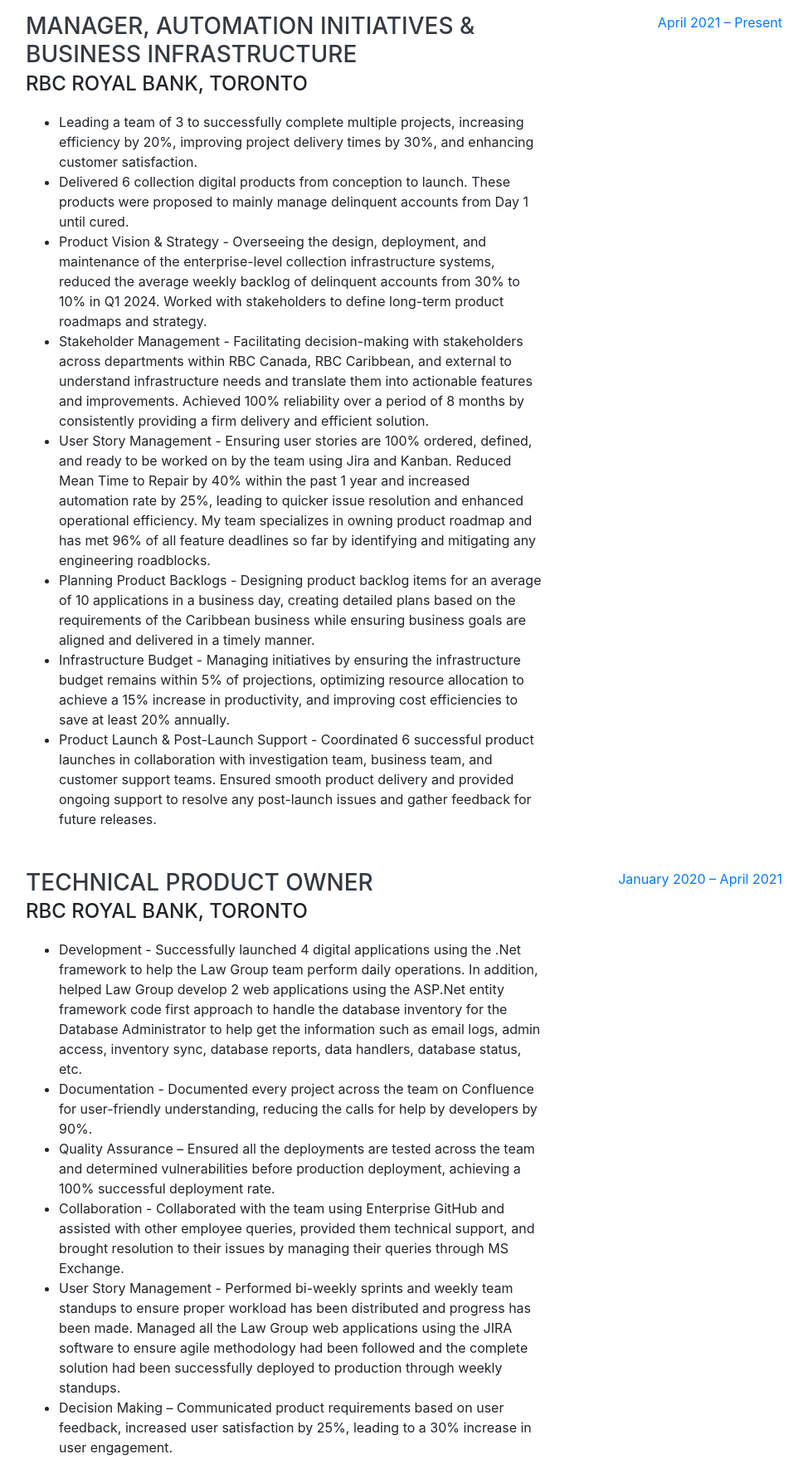
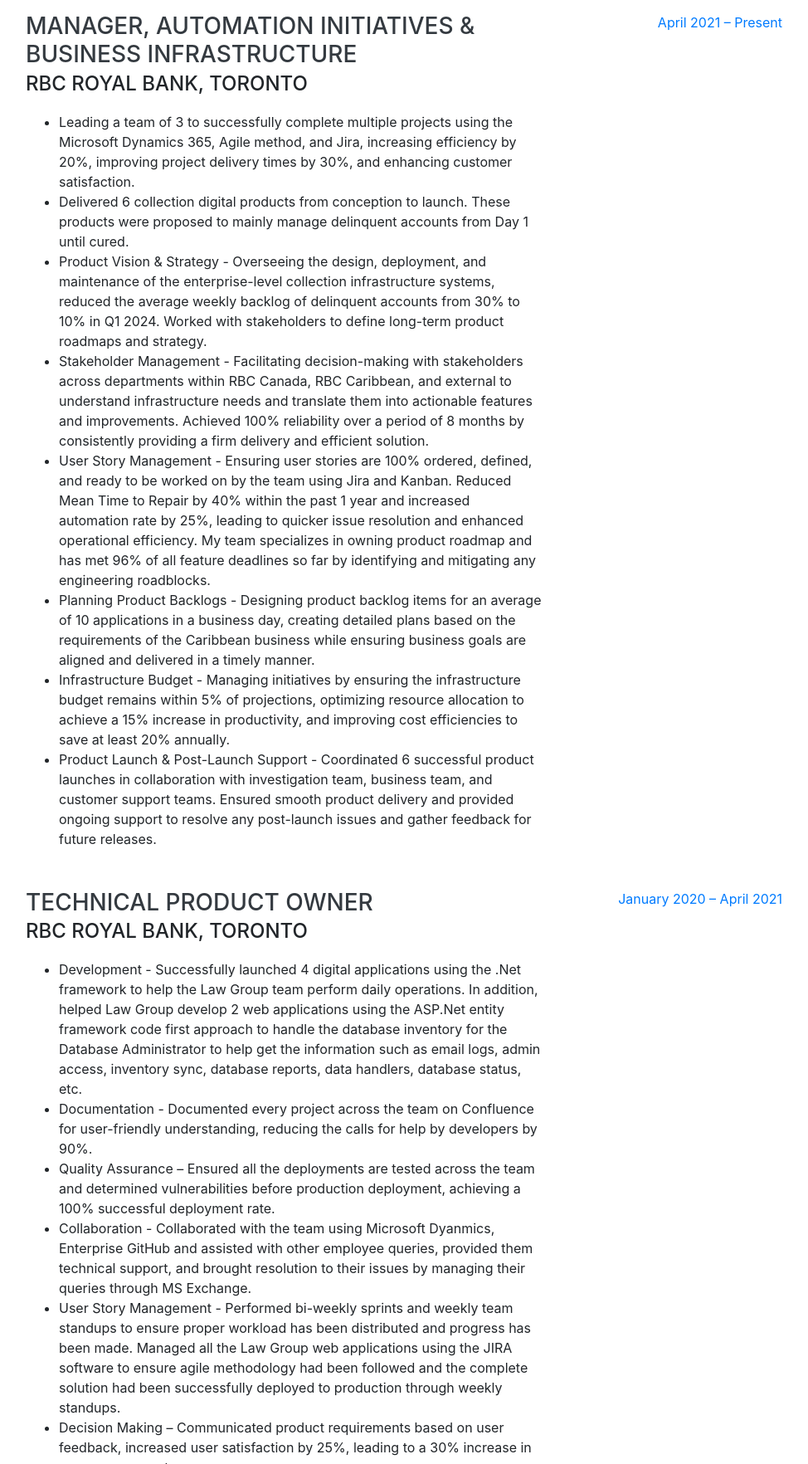
Before and after one commit to harshsutariya7429/harshsutariya7429.github.io, a website with bundled scripts: page index.html in a window 1280 px wide. Shown: the part 920-2684 px from the top of the page at 83% size, without its empty margins (289-1263 px from the left). Built offline with nearby package versions, Linux system fonts and the light colour scheme; a web font is replaced by a local one.

Commit message:
Add MS Dynamics

```diff
--- a/index.html
+++ b/index.html
@@ -101,7 +101,7 @@
             <h3 class="mb-0">Manager, Automation Initiatives & Business Infrastructure</h3>
             <div class="subheading mb-3">RBC Royal Bank, Toronto</div>
             <ul style="margin-bottom: 0;">
-              <li>Leading a team of 3 to successfully complete multiple projects, increasing efficiency by 20%, improving project delivery times by 30%, and enhancing customer satisfaction.</li>
+              <li>Leading a team of 3 to successfully complete multiple projects using the Microsoft Dynamics 365, Agile method, and Jira, increasing efficiency by 20%, improving project delivery times by 30%, and enhancing customer satisfaction.</li>
               <li>Delivered 6 collection digital products from conception to launch. These products were proposed to mainly manage delinquent accounts from Day 1 until cured.</li>
               <li>Product Vision & Strategy - Overseeing the design, deployment, and maintenance of the enterprise-level collection infrastructure systems, reduced the average weekly backlog of delinquent accounts from 30% to 10% in Q1 2024. Worked with stakeholders to define long-term product roadmaps and strategy.</li>
               <li>Stakeholder Management - Facilitating decision-making with stakeholders across departments within RBC Canada, RBC Caribbean, and external to understand infrastructure needs and translate them into actionable features and improvements. Achieved 100% reliability over a period of 8 months by consistently providing a firm delivery and efficient solution.</li>
@@ -124,7 +124,7 @@
               <li>Development - Successfully launched 4 digital applications using the .Net framework to help the Law Group team perform daily operations. In addition, helped Law Group develop 2 web applications using the ASP.Net entity framework code first approach to handle the database inventory for the Database Administrator to help get the information such as email logs, admin access, inventory sync, database reports, data handlers, database status, etc.</li>
               <li>Documentation - Documented every project across the team on Confluence for user-friendly understanding, reducing the calls for help by developers by 90%.</li>
               <li>Quality Assurance – Ensured all the deployments are tested across the team and determined vulnerabilities before production deployment, achieving a 100% successful deployment rate.</li>
-              <li>Collaboration - Collaborated with the team using Enterprise GitHub and assisted with other employee queries, provided them technical support, and brought resolution to their issues by managing their queries through MS Exchange.</li>
+              <li>Collaboration - Collaborated with the team using Microsoft Dyanmics, Enterprise GitHub and assisted with other employee queries, provided them technical support, and brought resolution to their issues by managing their queries through MS Exchange.</li>
               <li>User Story Management - Performed bi-weekly sprints and weekly team standups to ensure proper workload has been distributed and progress has been made. Managed all the Law Group web applications using the JIRA software to ensure agile methodology had been followed and the complete solution had been successfully deployed to production through weekly standups.</li>
               <li>Decision Making – Communicated product requirements based on user feedback, increased user satisfaction by 25%, leading to a 30% increase in user engagement.</li>
             </ul>
```
Also changed, not shown: README.md.
